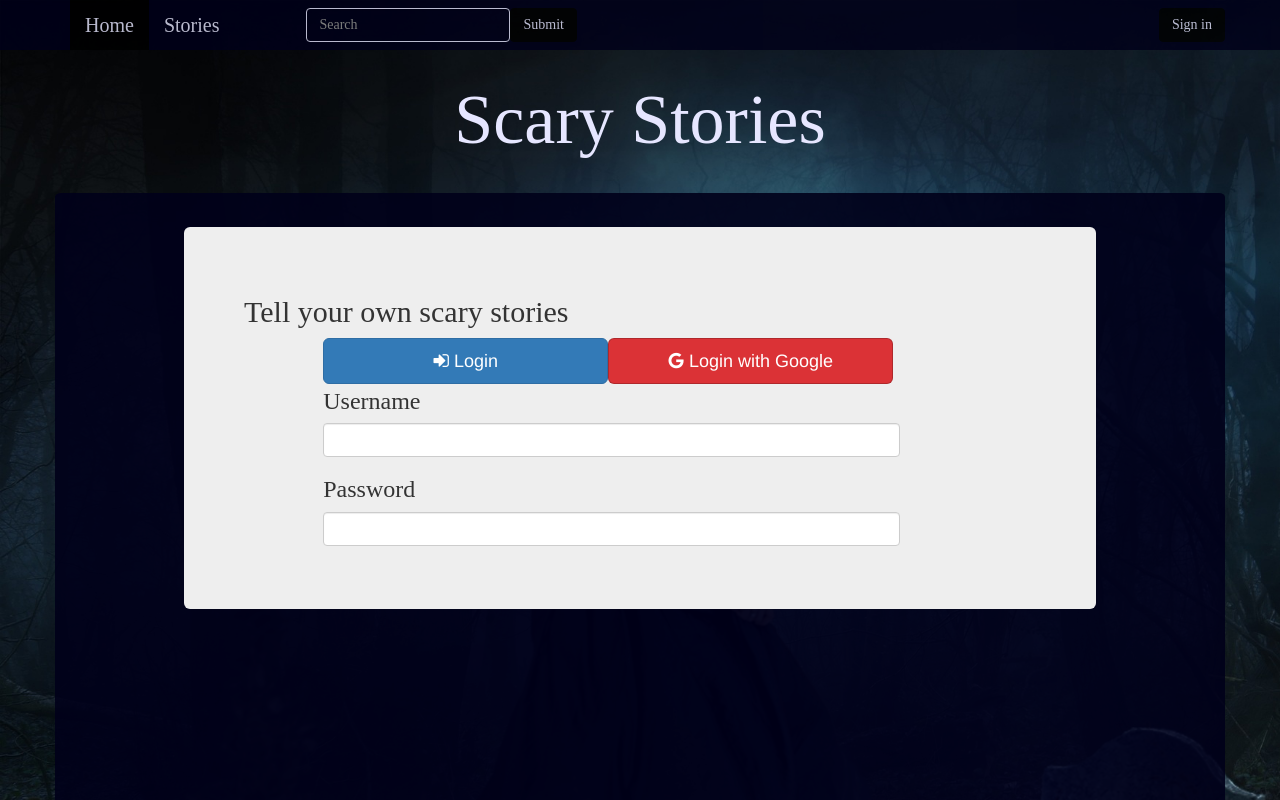
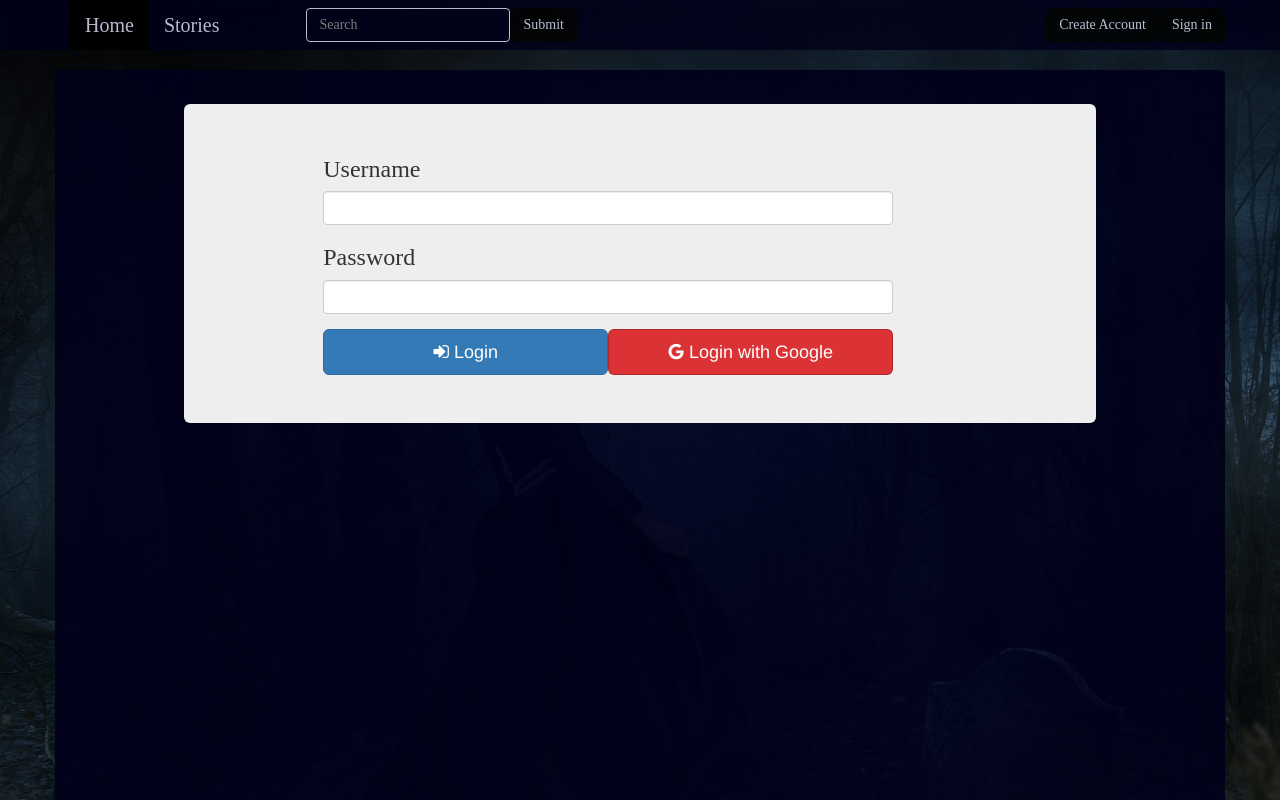
Before and after one commit to mikeebowen/stories-map, an Angular app: page /login in a window 1280 px wide. Shown: the top 800 px of the page. Built offline with nearby package versions, Linux system fonts and the light colour scheme; a web font is replaced by a local one.

Commit message:
feat(): redesign login page, create create-account page, and remove title from all pages but homepage
the title component should be changed to use a service to return a title value that can be hard coded for now, but should eventually come from the database

```diff
--- a/src/app/app-routing.module.ts
+++ b/src/app/app-routing.module.ts
@@ -4,10 +4,12 @@ import { Routes, RouterModule } from '@angular/router';
 import { AppComponent } from './app.component';
 import { LoginComponent } from './login/login.component';
 import { HomeComponent } from './home/home.component';
+import { CreateAccountComponent } from './create-account/create-account.component';
 
 const routes: Routes = [
   { path: '', component: HomeComponent },
-  { path: 'login', component: LoginComponent}
+  { path: 'login', component: LoginComponent },
+  { path: 'create-account', component: CreateAccountComponent }
 ];
 
 @NgModule({
--- a/src/app/app.component.html
+++ b/src/app/app.component.html
@@ -1,3 +1,2 @@
 <app-header></app-header>
-<app-site-title></app-site-title>
 <router-outlet></router-outlet>
--- a/src/app/app.module.ts
+++ b/src/app/app.module.ts
@@ -9,6 +9,7 @@ import { LoginComponent } from './login/login.component';
 import { HomeComponent } from './home/home.component';
 import { HeaderComponent } from './shared/header/header.component';
 import { SiteTitleComponent } from './shared/site-title/site-title.component';
+import { CreateAccountComponent } from './create-account/create-account.component';
 
 @NgModule({
   declarations: [
@@ -16,7 +17,8 @@ import { SiteTitleComponent } from './shared/site-title/site-title.component';
     LoginComponent,
     HomeComponent,
     HeaderComponent,
-    SiteTitleComponent
+    SiteTitleComponent,
+    CreateAccountComponent
   ],
   imports: [
     BrowserModule,
--- /dev/null
+++ b/src/app/create-account/create-account.component.html
@@ -0,0 +1,3 @@
+<p>
+  create-account works!
+</p>
--- /dev/null
+++ b/src/app/create-account/create-account.component.ts
@@ -0,0 +1,15 @@
+import { Component, OnInit } from '@angular/core';
+
+@Component({
+  selector: 'app-create-account',
+  templateUrl: './create-account.component.html',
+  styleUrls: ['./create-account.component.less']
+})
+export class CreateAccountComponent implements OnInit {
+
+  constructor() { }
+
+  ngOnInit() {
+  }
+
+}
--- a/src/app/home/home.component.html
+++ b/src/app/home/home.component.html
@@ -1,3 +1,4 @@
+<app-site-title></app-site-title>
 <main class="container main-blue-box" role="presentation">
   <div class="row" role="presentation">
     <div class="col-xs-12">
--- a/src/app/login/login.component.html
+++ b/src/app/login/login.component.html
@@ -2,12 +2,7 @@
   <div class="row" role="presentation">
     <div class="col-xs-12" role="presentation">
       <div class="jumbotron">
-        <h2>Tell your own scary stories</h2>
         <div class="googleButtonWrapper">
-          <button class="btn btn-lg btn-primary btn-login" (click)="login()"><i class="fa fa-sign-in" aria-hidden="true"></i>
-Login</button>
-          <a class="btn btn-google btn-lg" id="testBtn" href="//{{hostName}}:3000/auth/login/google" role="button"><i class="fa fa-google" aria-hidden="true"></i>
-Login with Google</a>
           <form class="login-form">
             <div class="form-group">
               <label for="userName">Username</label>
@@ -18,6 +13,9 @@ Login with Google</a>
               <input type="password" class="form-control" id="password" name="password">
             </div>
           </form>
+          <button class="btn btn-lg btn-primary btn-login"><i class="fa fa-sign-in" role="presentation" aria-hidden="true"></i> Login</button>
+          <a class="btn btn-google btn-lg" id="testBtn" href="//{{hostName}}:3000/auth/login/google" role="button"><i class="fa fa-google" aria-hidden="true"></i>
+            Login with Google</a>
         </div>
       </div>
     </div>
--- a/src/app/login/login.component.less
+++ b/src/app/login/login.component.less
@@ -20,6 +20,10 @@
   width: 45%;
 }
 
+.btn-create-account {
+  width: 100%;
+}
+
 .googleButtonWrapper {
   margin: 0 auto;
   min-width: 80%;
@@ -27,8 +31,8 @@
 }
 
 .login-form {
-  width: 91%;
-
+  width: 90%;
+  margin-bottom: 15px;
   & label {
     &:extend(h3);
   }
--- a/src/app/login/login.component.ts
+++ b/src/app/login/login.component.ts
@@ -15,7 +15,7 @@ export class LoginComponent implements OnInit {
 
   ngOnInit() {
   }
-
+  // TODO create login method for local auth
   login() {
     alert('Create login method');
   }
--- a/src/app/shared/header/header.component.html
+++ b/src/app/shared/header/header.component.html
@@ -14,6 +14,7 @@
         <button type="submit" class="btn btn-default">Submit</button>
       </form>
       <a type="button" class="btn btn-default navbar-btn navbar-right" [routerLink]="['/login']">Sign in</a>
+      <a type="button" class="btn btn-default navbar-btn navbar-right" [routerLink]="['/create-account']">Create Account</a>
     </div>
   </div>
 </nav>
--- a/src/app/shared/header/header.component.ts
+++ b/src/app/shared/header/header.component.ts
@@ -16,7 +16,7 @@ export class HeaderComponent implements OnInit {
   ngOnInit() {
     this.isHomepage = this.currentUrl === '/' ? '15%' : '';
   }
-
+  // TODO create searchFunction
   submitSearch() {
     alert('TODO: Implement submitSearch function');
   }
```
Also changed, not shown: src/app/create-account/create-account.component.less (added), 1 other file (tests, documents, lock files or other folders).
